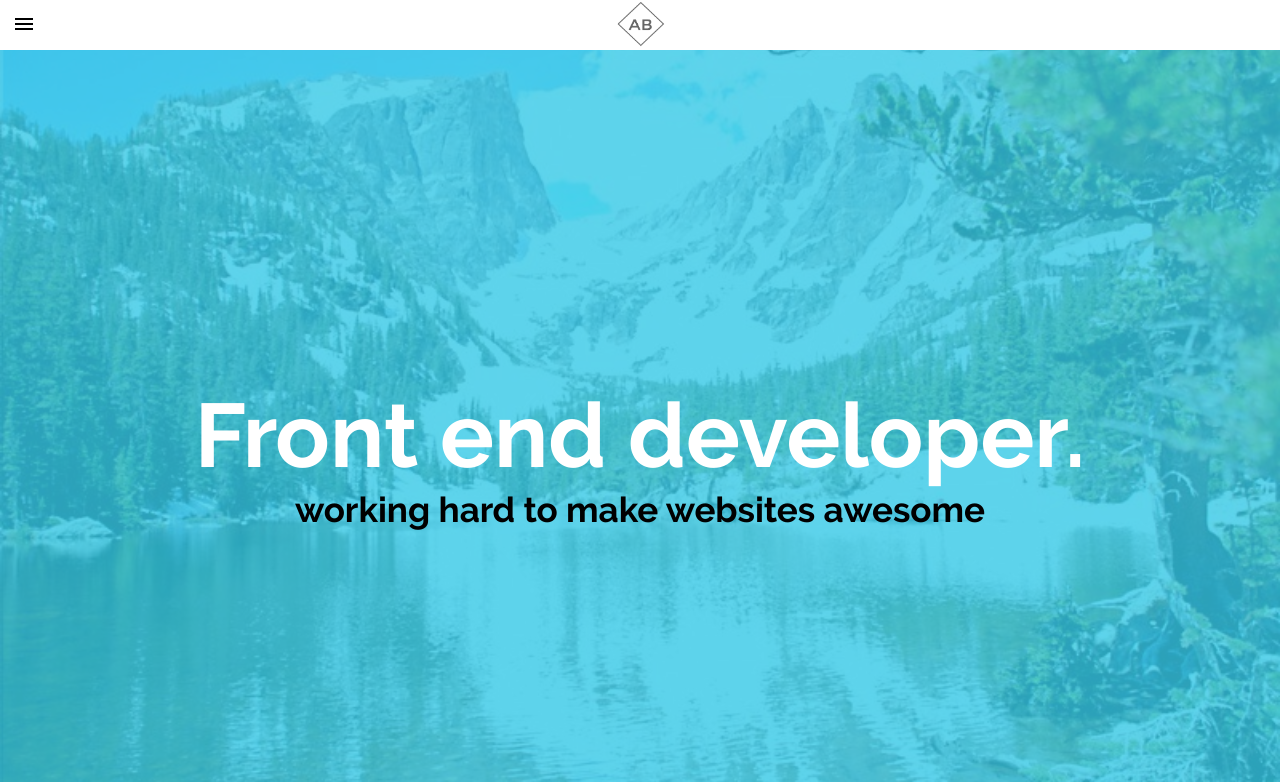
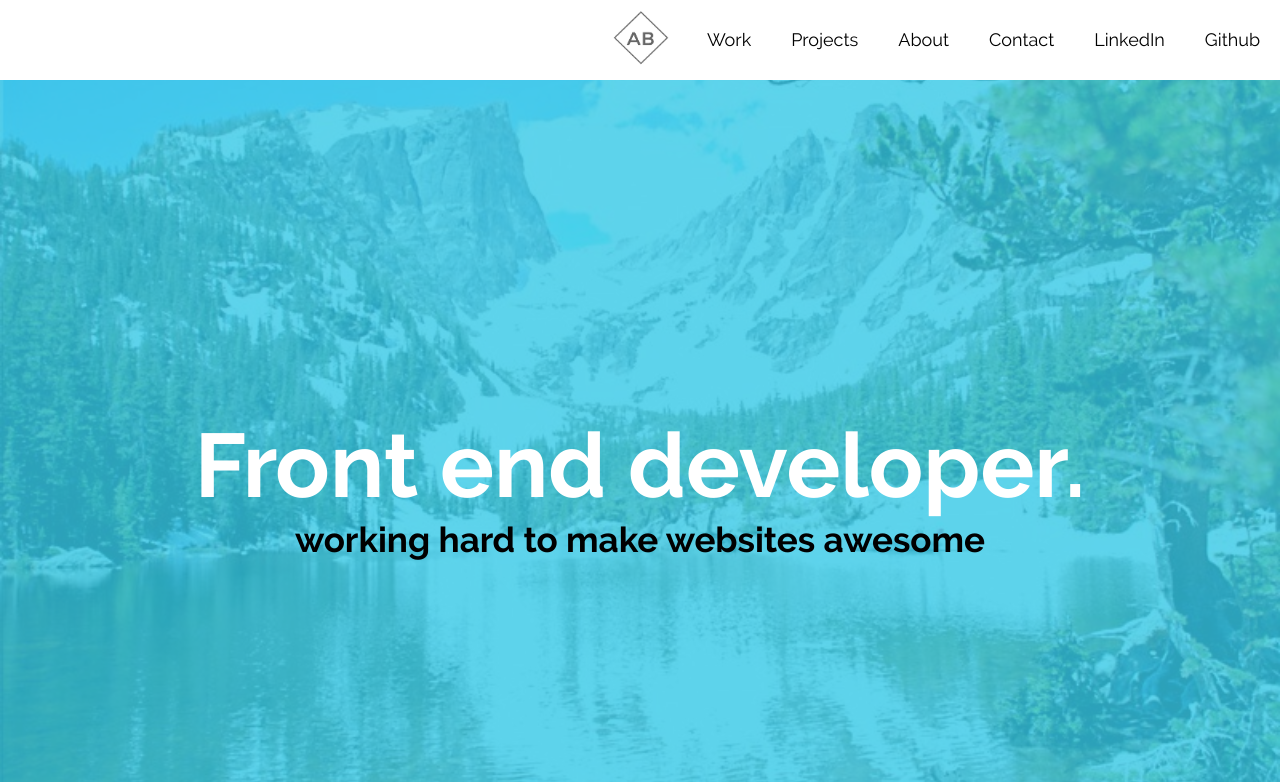
Before and after one commit to abiv23/gatsby-react-portfolio, a Gatsby site in the folder portfolio-site/: page / in a window 1280 px wide. Shown: the top 782 px of the page. Built offline with nearby package versions, Linux system fonts and the light colour scheme; Gatsby itself is replaced by a stand-in of ours.

Commit message:
fixed initial load issue with breakpoints

```diff
--- a/portfolio-site/package.json
+++ b/portfolio-site/package.json
@@ -21,7 +21,9 @@
     "prop-types": "^15.7.2",
     "react": "^16.12.0",
     "react-dom": "^16.12.0",
-    "react-helmet": "^5.2.1"
+    "react-helmet": "^5.2.1",
+    "react-redux": "^7.1.3",
+    "redux": "^4.0.5"
   },
   "devDependencies": {
     "prettier": "^1.19.1"
--- a/portfolio-site/src/components/layout.js
+++ b/portfolio-site/src/components/layout.js
@@ -5,7 +5,7 @@
  * See: https://www.gatsbyjs.org/docs/use-static-query/
  */
 
-import React, { useState } from "react";
+import React, { useState, useEffect } from "react";
 
 import TopNav from "./top-nav/top-nav";
 import Footer from "./footer/footer";
@@ -13,12 +13,29 @@ import Footer from "./footer/footer";
 const Layout = ({ children }) => {
 
   const [navVisible, setNavVisible] = useState(true);
+  const [brkpnt, setbrkpnt] = useState('');
+
+
+  useEffect(() => {
+    if(typeof window !== 'undefined') {
+      let width = window.innerWidth;
+      if(width < 320) {
+        setbrkpnt('iphone5');
+      } else if(width >= 320 && width < 720 ) {
+        setbrkpnt('mobile');
+      } else if(width >= 720 && width < 1024) {
+        setbrkpnt('ipad');
+      } else if(width >= 1024) {
+        setbrkpnt('desktop');
+      }
+    }
+  }, []);
 
   return (
     <>
-      <TopNav visible={navVisible}/>
+      <TopNav visible={navVisible} brkpnt={brkpnt}/>
         <main onMouseMove={(e) => e.clientY < '50' ? setNavVisible(true) : setNavVisible(false) }>{children}</main>
-      <Footer />
+      <Footer brkpnt={brkpnt}/>
     </>
   )
 }
--- a/portfolio-site/src/components/top-nav/top-nav.js
+++ b/portfolio-site/src/components/top-nav/top-nav.js
@@ -11,7 +11,7 @@ import useBreakpoints from '../breakpoint-manager/breakpoints';
 const TopNav = (props) => {
 
   const [dropDownVisible, setDropDownVisible] = useState(false);
-  const breakpoint = useBreakpoints();
+  const breakpoint = props.brkpnt;
 
   const Close = () => {
     return (<svg xmlns="http://www.w3.org/2000/svg" width="24" height="24" viewBox="0 0 24 24">
@@ -27,8 +27,6 @@ const TopNav = (props) => {
       </svg>
     )
   }
-
-  console.log(breakpoint);
 
     return (
         <header>
--- a/portfolio-site/src/components/top-nav/top-nav.module.scss
+++ b/portfolio-site/src/components/top-nav/top-nav.module.scss
@@ -23,7 +23,7 @@
         height: auto;
         z-index: 2;
         position: absolute;
-        color: white;
+        color: black;
         ul {
             transition: margin-left .5s ease-in-out, opacity .2s ease-in;
             li {
--- a/portfolio-site/src/pages/index.js
+++ b/portfolio-site/src/pages/index.js
@@ -1,7 +1,5 @@
 import React, { useState, useEffect } from "react"
-import { Link } from "gatsby"
 import { useStaticQuery, graphql} from "gatsby"
-import Img from "gatsby-image"
 import BackgroundImage from 'gatsby-background-image'
 
 
@@ -26,7 +24,26 @@ const IndexPage = (props) => {
     }
   `)
 
-  const breakpoint = useBreakpoints();
+  const [brkpnt, setbrkpnt] = useState('');
+  const breakpoint = brkpnt;
+
+
+  useEffect(() => {
+    if(typeof window !== 'undefined') {
+      let width = window.innerWidth;
+      if(width < 320) {
+        setbrkpnt('iphone5');
+      } else if(width >= 320 && width < 720 ) {
+        setbrkpnt('mobile');
+      } else if(width >= 720 && width < 1024) {
+        setbrkpnt('ipad');
+      } else if(width >= 1024) {
+        setbrkpnt('desktop');
+      }
+    }
+  }, []);
+
+  console.log(brkpnt);
 
   return (
     <Layout >
```
Also changed, not shown: portfolio-site/src/components/breakpoint-manager/breakpoints.js (indentation only), 1 other file.
